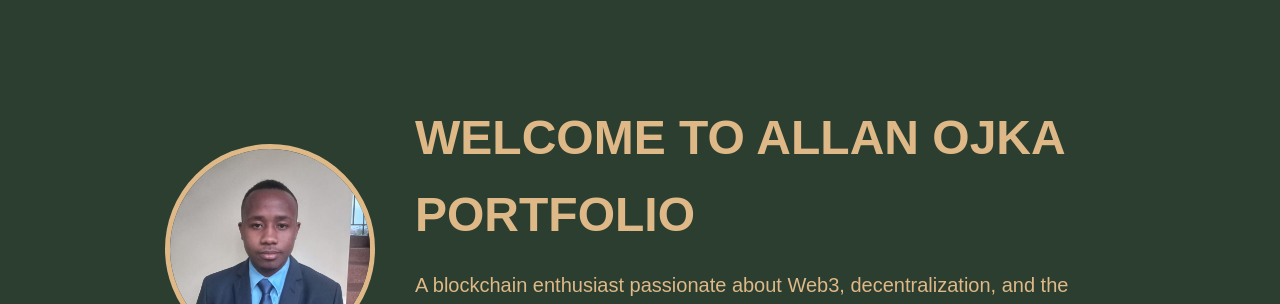
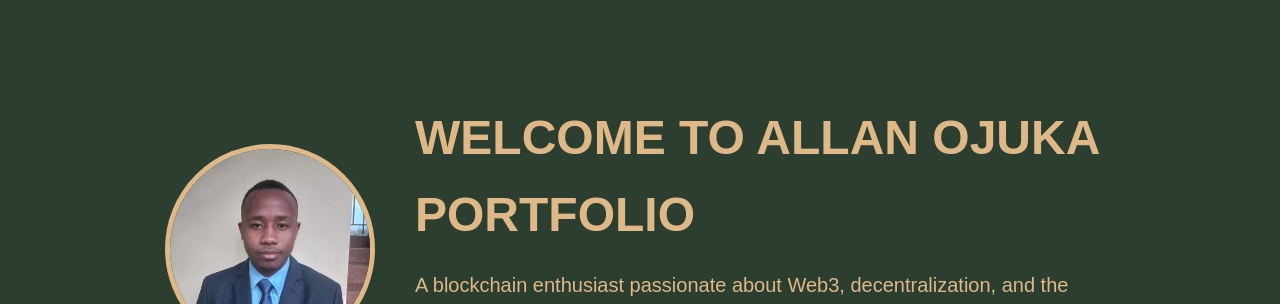
Before and after one commit to ojukaaallan/plp_academy, a plain HTML site: page index.html in a window 1280 px wide. Shown: the top 304 px of the page. Drawn offline with Linux system fonts and the light colour scheme.

Commit message:
Update index.html

```diff
--- a/index.html
+++ b/index.html
@@ -12,7 +12,7 @@
 <div class="profile-section">
 <img src="images/ALLANOJUKA.jpg" alt="Allan Ojuka" class="profile-photo">
 <div class="welcome-text">
-<h1 style="font-size: 48px; font-weight: bold; margin: 0;">WELCOME TO ALLAN OJKA PORTFOLIO</h1>
+<h1 style="font-size: 48px; font-weight: bold; margin: 0;">WELCOME TO ALLAN OJUKA PORTFOLIO</h1>
 <p style="font-size: 20px; max-width: 700px;text-align: initial; margin: 15px auto 0;">
 A blockchain enthusiast passionate about Web3, decentralization, and the future of digital innovation.
 </p>
```
